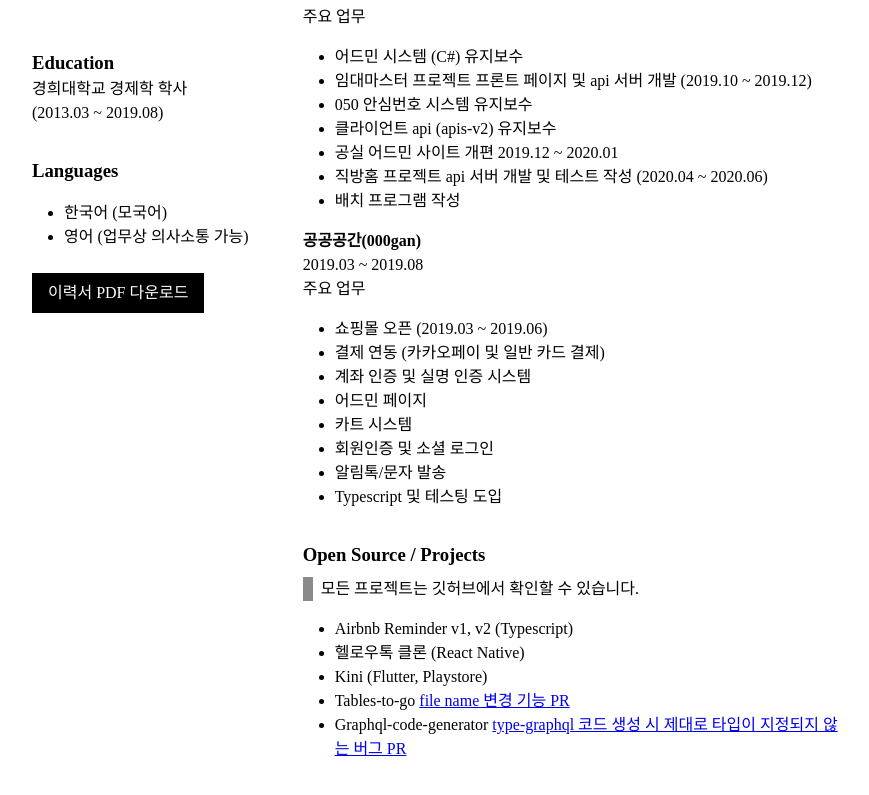
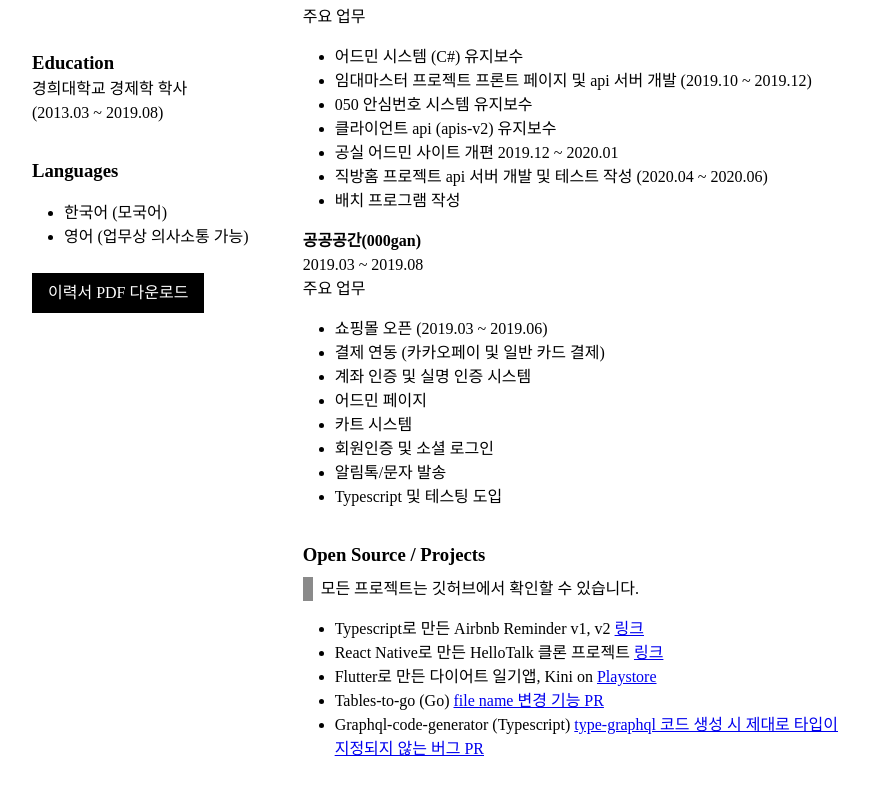
Before and after one commit to leejh3224/resume, a Vue app: page / in a window 1280 px wide. Shown: the part 393-1188 px from the top of the page, without its empty margins (202-1071 px from the left). Built offline with nearby package versions, Linux system fonts and the light colour scheme; a web font is replaced by a local one.

Commit message:
프로젝트 링크 및 설명 추가

```diff
--- a/src/App.vue
+++ b/src/App.vue
@@ -81,14 +81,20 @@
           <h3>Open Source / Projects</h3>
           <p class="quote">모든 프로젝트는 깃허브에서 확인할 수 있습니다.</p>
           <ul>
-            <li>Airbnb Reminder v1, v2 (Typescript)</li>
-            <li>헬로우톡 클론 (React Native)</li>
-            <li>Kini (Flutter, Playstore)</li>
             <li>
-              Tables-to-go <a target="_blank" href="https://github.com/fraenky8/tables-to-go/pull/30">file name 변경 기능 PR</a>
+              Typescript로 만든 Airbnb Reminder v1, v2 <a target="_blank" href="https://github.com/leejh3224/autobnb">링크</a>
             </li>
             <li>
-              Graphql-code-generator <a target="_blank" href="https://github.com/dotansimha/graphql-code-generator/pull/4181">type-graphql 코드 생성 시 제대로 타입이 지정되지 않는 버그 PR</a>
+              React Native로 만든 HelloTalk 클론 프로젝트 <a target="_blank" href="https://github.com/leejh3224/react-native-hello-talk">링크</a>
+            </li>
+            <li>
+              Flutter로 만든 다이어트 일기앱, Kini on <a target="_blank" href="https://play.google.com/store/apps/details?id=com.gompro.kini">Playstore</a>
+            </li>
+            <li>
+              Tables-to-go (Go) <a target="_blank" href="https://github.com/fraenky8/tables-to-go/pull/30">file name 변경 기능 PR</a>
+            </li>
+            <li>
+              Graphql-code-generator (Typescript) <a target="_blank" href="https://github.com/dotansimha/graphql-code-generator/pull/4181">type-graphql 코드 생성 시 제대로 타입이 지정되지 않는 버그 PR</a>
             </li>
           </ul>
         </div>
```
